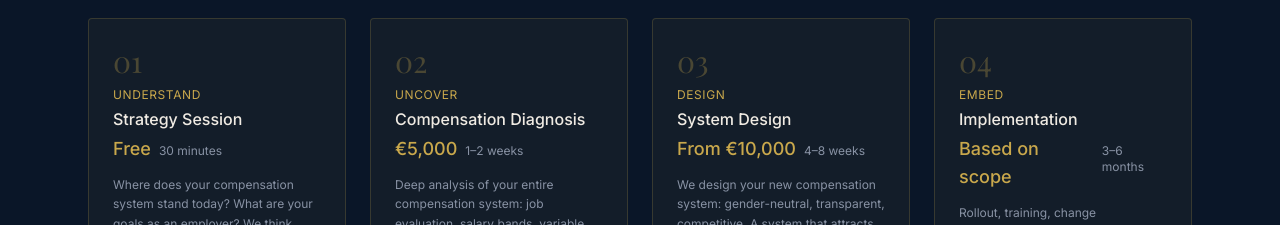
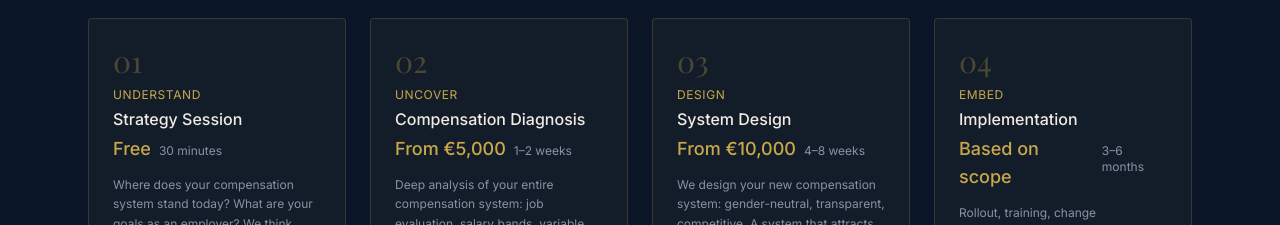
Before and after one commit to carolinejunker/jdm-advisory, a Next.js app: page /en/equal-pay in a window 1280 px wide. Shown: the part 2840-3065 px from the top of the page. Built offline with nearby package versions, Linux system fonts and the light colour scheme; a web font is replaced by a local one.

Commit message:
fix: Preise Weg B — 'Ab 5.000 €' und 'Ab 10.000 €' (DE + EN)
- Stufe 02 Aufdecken: 5.000€ → Ab 5.000€
- Stufe 03 Gestalten: war schon 'Ab 10.000€'
- Flexibilität für unterschiedliche Unternehmensgrößen

```diff
--- a/src/app/en/equal-pay/page.tsx
+++ b/src/app/en/equal-pay/page.tsx
@@ -100,7 +100,7 @@ const transformSteps = [
     nr: "02",
     title: "Uncover",
     label: "Compensation Diagnosis",
-    price: "€5,000",
+    price: "From €5,000",
     duration: "1–2 weeks",
     description:
       "Deep analysis of your entire compensation system: job evaluation, salary bands, variable pay, equivalence.",
--- a/src/app/equal-pay/page.tsx
+++ b/src/app/equal-pay/page.tsx
@@ -100,7 +100,7 @@ const transformSteps = [
     nr: "02",
     title: "Aufdecken",
     label: "Vergütungsdiagnose",
-    price: "5.000 €",
+    price: "Ab 5.000 €",
     duration: "1–2 Wochen",
     description:
       "Tiefenanalyse Ihres gesamten Vergütungssystems: Stellenbewertung, Gehaltsbänder, variable Vergütung, Gleichwertigkeit.",
```
